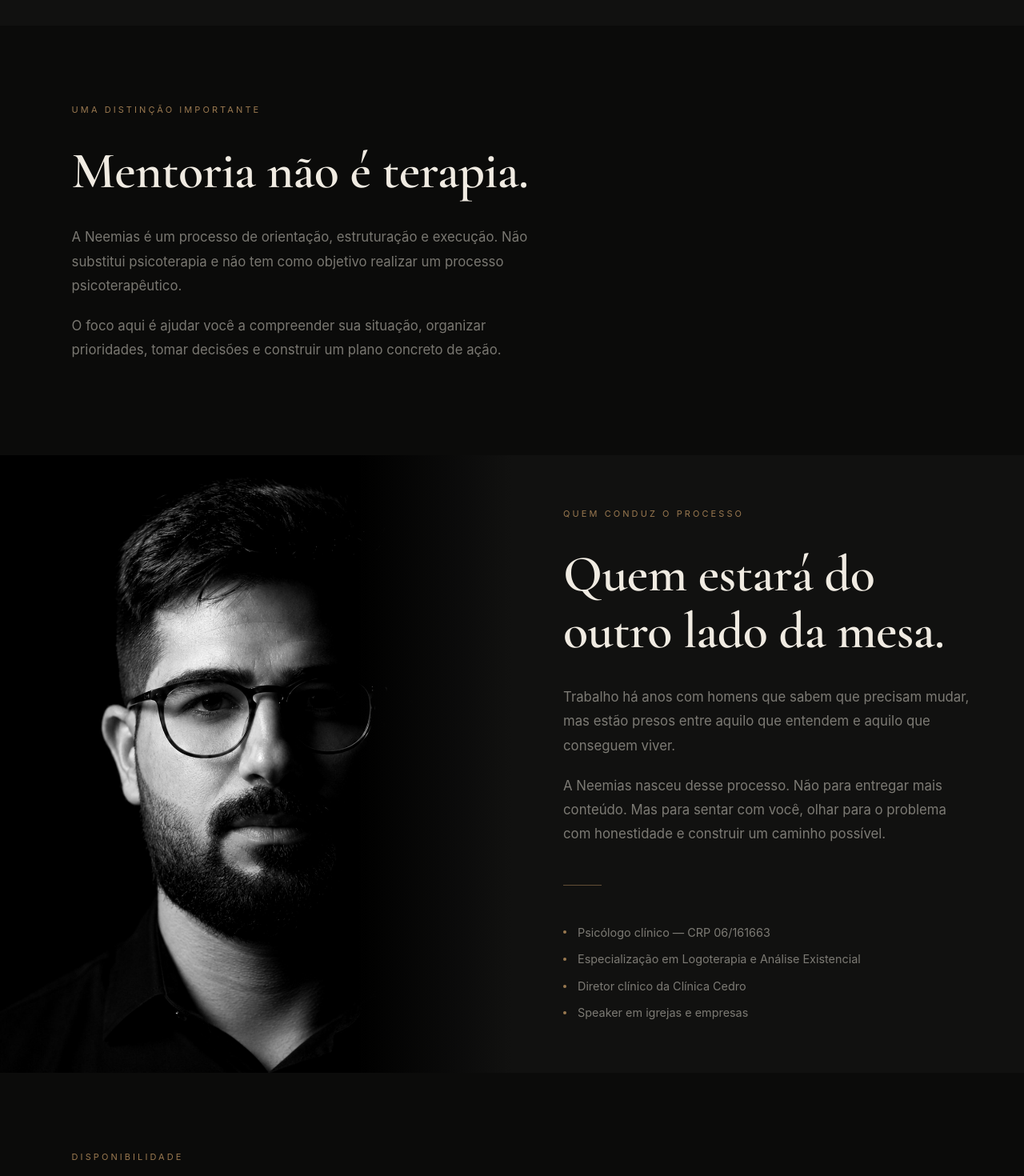
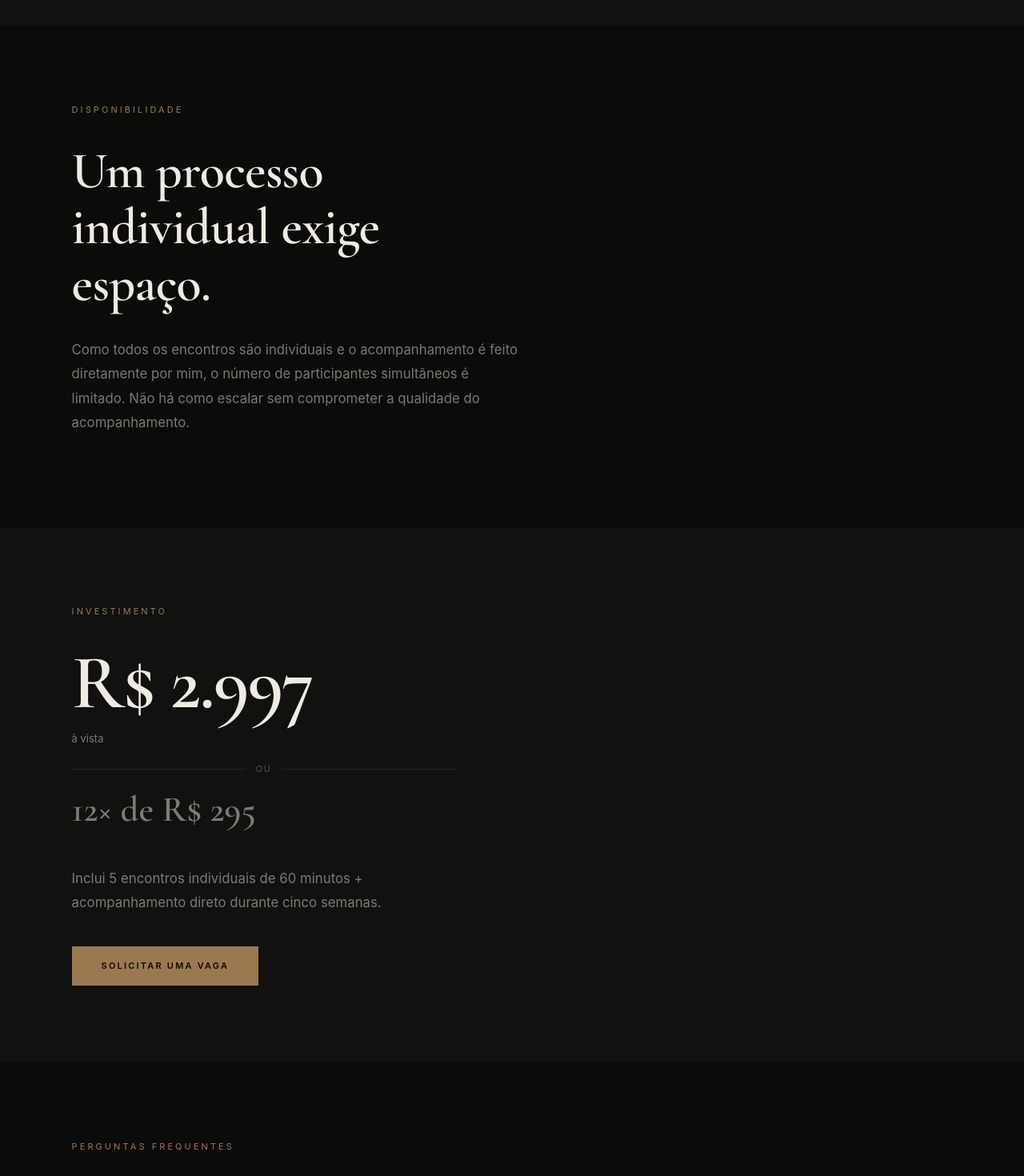
Before and after one commit to ocedro/ocedro2, a Next.js app: page /mentoria-neemias in a window 1280 px wide. Shown: the part 6080-7550 px from the top of the page at 80% size. Built offline with nearby package versions, Linux system fonts and the light colour scheme.

Commit message:
neemias: remove seção sobre Leandro e distinção mentoria/terapia

```diff
--- a/app/mentoria-neemias/page.tsx
+++ b/app/mentoria-neemias/page.tsx
@@ -426,47 +426,9 @@ export default function NeemiasPage() {
         </div>
       </Section>
 
-      {/* ── MENTORIA ≠ TERAPIA ── */}
-      <Section>
-        <FadeIn>
-          <div style={{ maxWidth: '600px' }}>
-            <Label>Uma distinção importante</Label>
-            <H2>Mentoria não é terapia.</H2>
-            <Body>A Neemias é um processo de orientação, estruturação e execução. Não substitui psicoterapia e não tem como objetivo realizar um processo psicoterapêutico.</Body>
-            <Body>O foco aqui é ajudar você a compreender sua situação, organizar prioridades, tomar decisões e construir um plano concreto de ação.</Body>
-          </div>
-        </FadeIn>
-      </Section>
 
-      {/* ── SOBRE LEANDRO ── */}
-      <Section bg={C.bgAlt} style={{ padding: 0 }}>
-        <div style={{ display: 'grid', gridTemplateColumns: 'repeat(auto-fit, minmax(300px,1fr))' }}>
-          {/* Foto */}
-          <div style={{ position: 'relative', minHeight: '560px', overflow: 'hidden' }}>
-            <Image src="/leandro-neemias.jpg" alt="Leandro Carone" fill
-              style={{ objectFit: 'cover', objectPosition: 'center top', filter: 'grayscale(100%) contrast(1.05)' }} />
-            <div style={{ position: 'absolute', inset: 0, background: `linear-gradient(to right, transparent 70%, ${C.bgAlt} 100%)` }} />
-          </div>
-          {/* Texto */}
-          <div style={{ padding: 'clamp(56px,8vh,96px) clamp(32px,5vw,80px)', display: 'flex', flexDirection: 'column', justifyContent: 'center' }}>
-            <FadeIn>
-              <Label>Quem conduz o processo</Label>
-              <H2>Quem estará do outro lado da mesa.</H2>
-              <Body>Trabalho há anos com homens que sabem que precisam mudar, mas estão presos entre aquilo que entendem e aquilo que conseguem viver.</Body>
-              <Body>A Neemias nasceu desse processo. Não para entregar mais conteúdo. Mas para sentar com você, olhar para o problema com honestidade e construir um caminho possível.</Body>
-              <Divider />
-              <div style={{ display: 'flex', flexDirection: 'column', gap: '12px' }}>
-                {['Psicólogo clínico — CRP 06/161663', 'Especialização em Logoterapia e Análise Existencial', 'Diretor clínico da Clínica Cedro', 'Speaker em igrejas e empresas'].map((c, i) => (
-                  <div key={i} style={{ display: 'flex', gap: '14px', alignItems: 'center' }}>
-                    <div style={{ width: '4px', height: '4px', background: C.bronze, borderRadius: '50%', flexShrink: 0 }} />
-                    <span style={{ fontFamily: sans, fontSize: '0.9rem', color: C.dim }}>{c}</span>
-                  </div>
-                ))}
-              </div>
-            </FadeIn>
-          </div>
-        </div>
-      </Section>
+
+
 
       {/* ── ESCASSEZ ── */}
       <Section>
```
